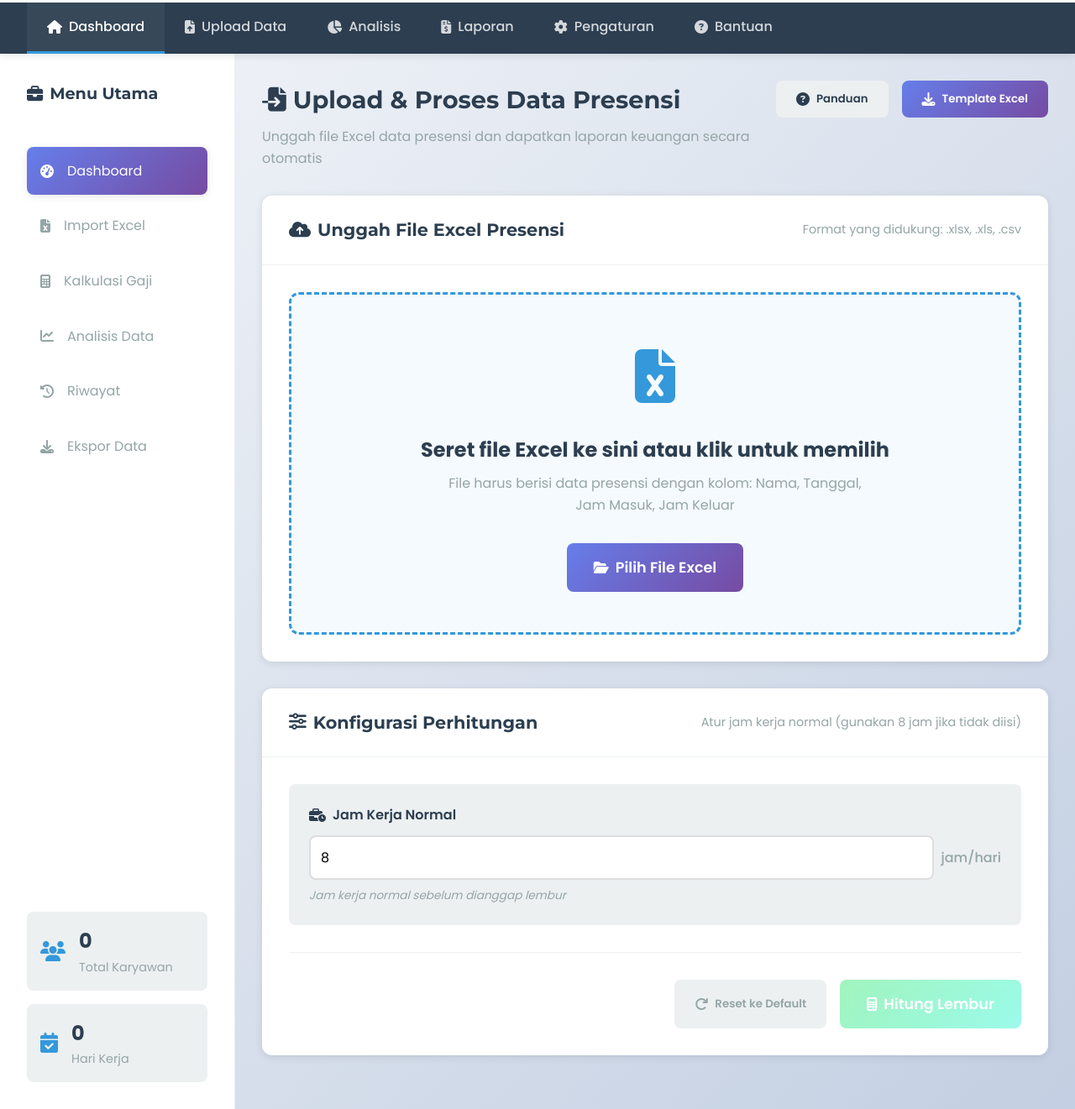
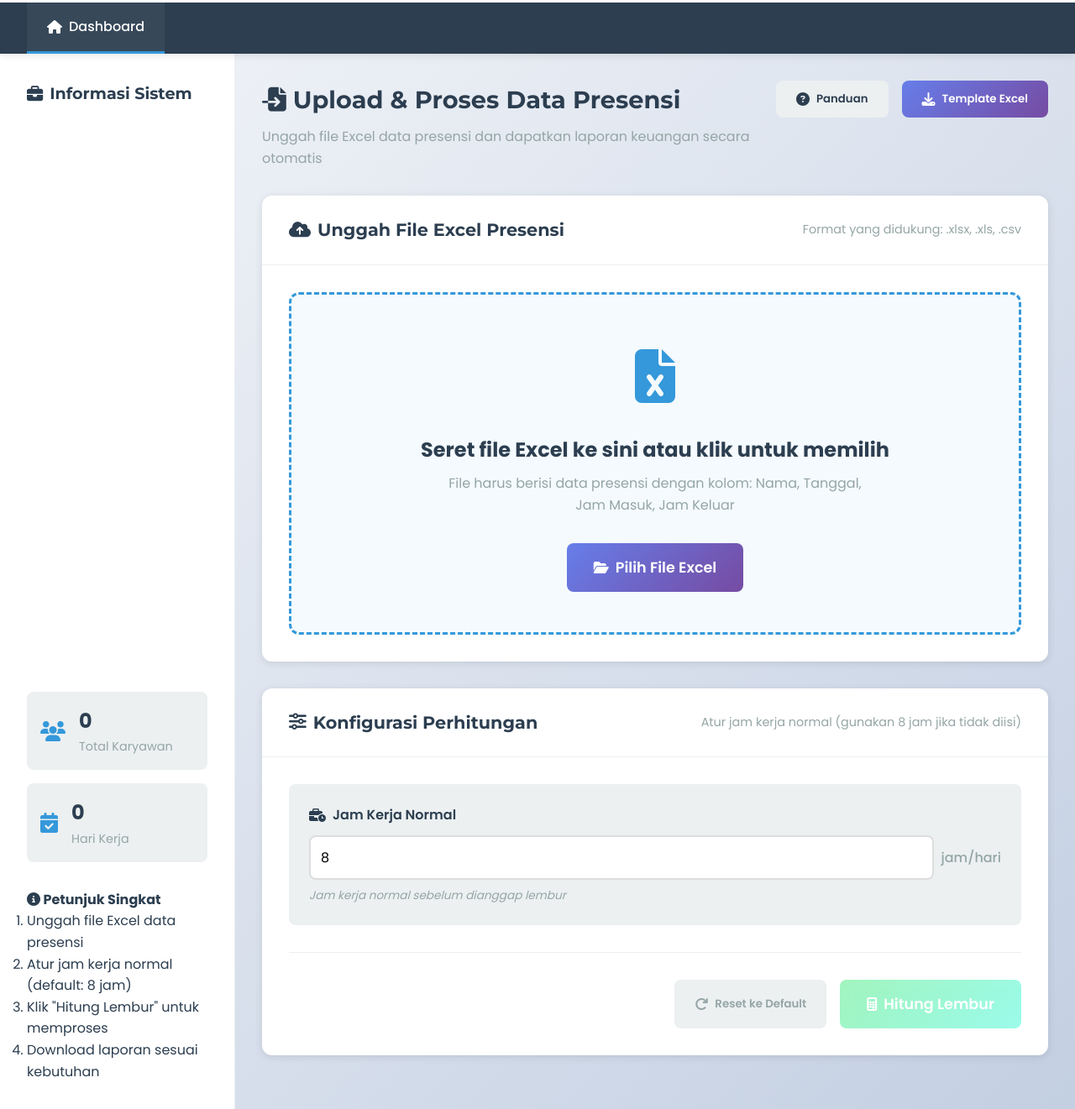
Before and after one commit to akademikft116/DATA-ABSEN, a plain HTML site: page index.html in a window 1280 px wide. Shown: the part 94-1415 px from the top of the page at 84% size. Drawn offline with nearby package versions, Linux system fonts and the light colour scheme.

Commit message:
Update index.html

```diff
--- a/index.html
+++ b/index.html
@@ -65,60 +65,18 @@
 
             <nav class="header-nav">
                 <ul>
+                    <!-- Hanya sisakan Dashboard saja -->
                     <li class="active"><a href="#"><i class="fas fa-home"></i> Dashboard</a></li>
-                    <li><a href="#"><i class="fas fa-file-upload"></i> Upload Data</a></li>
-                    <li><a href="#"><i class="fas fa-chart-pie"></i> Analisis</a></li>
-                    <li><a href="#"><i class="fas fa-file-invoice-dollar"></i> Laporan</a></li>
-                    <li><a href="#"><i class="fas fa-cog"></i> Pengaturan</a></li>
-                    <li><a href="#"><i class="fas fa-question-circle"></i> Bantuan</a></li>
                 </ul>
             </nav>
         </header>
 
         <!-- Main Content -->
         <main class="main-content">
-            <!-- Left Sidebar -->
+            <!-- Left Sidebar - DIUBAH -->
             <aside class="sidebar">
                 <div class="sidebar-header">
-                    <h3><i class="fas fa-briefcase"></i> Menu Utama</h3>
-                </div>
-                <div class="sidebar-menu">
-                    <div class="menu-item active">
-                        <a href="#">
-                            <i class="fas fa-tachometer-alt"></i>
-                            <span>Dashboard</span>
-                        </a>
-                    </div>
-                    <div class="menu-item">
-                        <a href="#">
-                            <i class="fas fa-file-excel"></i>
-                            <span>Import Excel</span>
-                        </a>
-                    </div>
-                    <div class="menu-item">
-                        <a href="#">
-                            <i class="fas fa-calculator"></i>
-                            <span>Kalkulasi Gaji</span>
-                        </a>
-                    </div>
-                    <div class="menu-item">
-                        <a href="#">
-                            <i class="fas fa-chart-line"></i>
-                            <span>Analisis Data</span>
-                        </a>
-                    </div>
-                    <div class="menu-item">
-                        <a href="#">
-                            <i class="fas fa-history"></i>
-                            <span>Riwayat</span>
-                        </a>
-                    </div>
-                    <div class="menu-item">
-                        <a href="#">
-                            <i class="fas fa-download"></i>
-                            <span>Ekspor Data</span>
-                        </a>
-                    </div>
+                    <h3><i class="fas fa-briefcase"></i> Informasi Sistem</h3>
                 </div>
 
                 <div class="sidebar-stats">
@@ -136,6 +94,16 @@
                             <span class="label">Hari Kerja</span>
                         </div>
                     </div>
+                </div>
+
+                <div class="system-info">
+                    <h4><i class="fas fa-info-circle"></i> Petunjuk Singkat</h4>
+                    <ol>
+                        <li>Unggah file Excel data presensi</li>
+                        <li>Atur jam kerja normal (default: 8 jam)</li>
+                        <li>Klik "Hitung Lembur" untuk memproses</li>
+                        <li>Download laporan sesuai kebutuhan</li>
+                    </ol>
                 </div>
             </aside>
 
@@ -456,6 +424,8 @@
         <i class="fas fa-download"></i> Pilih Format
     </button>
 </div>
+                </div>
+            </div>
 
         <!-- Footer -->
         <footer class="footer">
```
